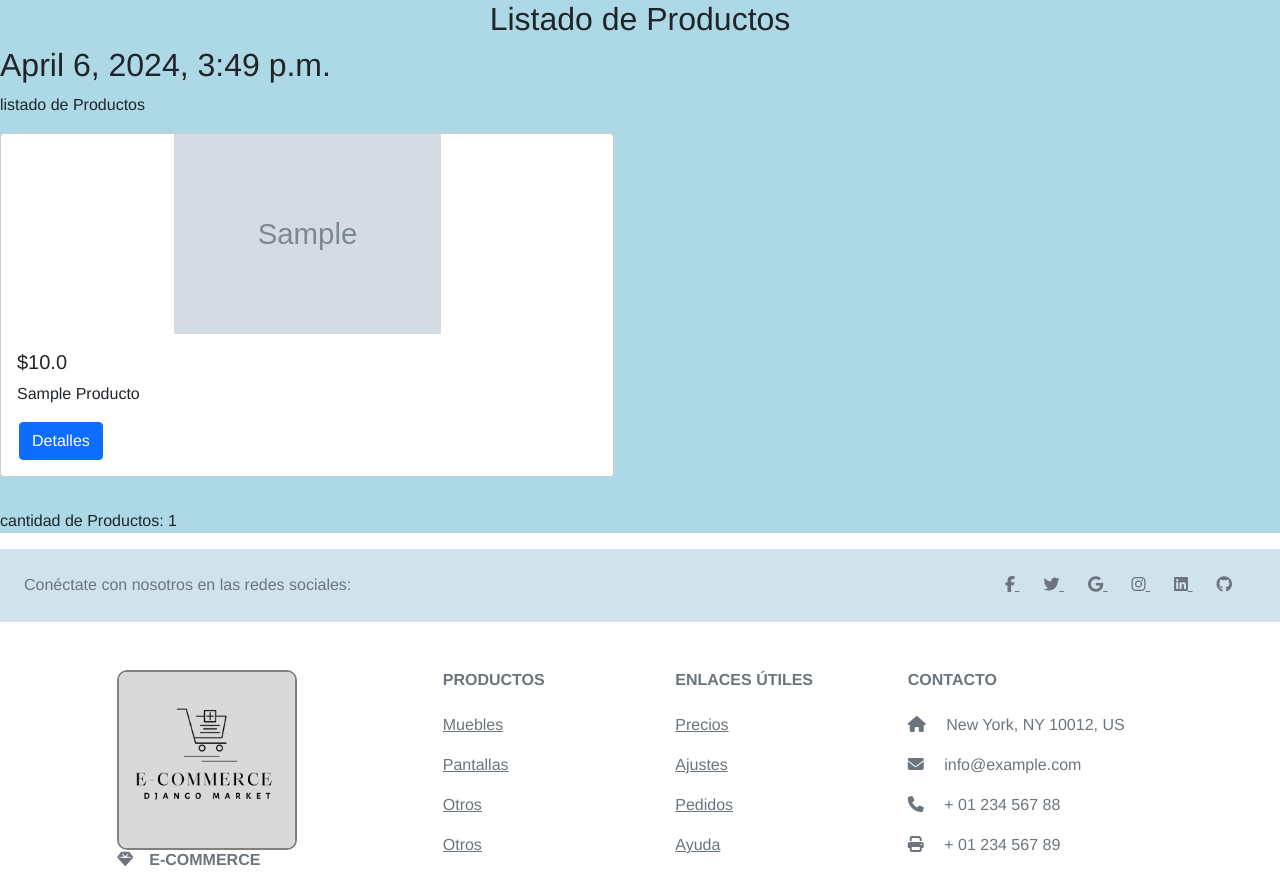
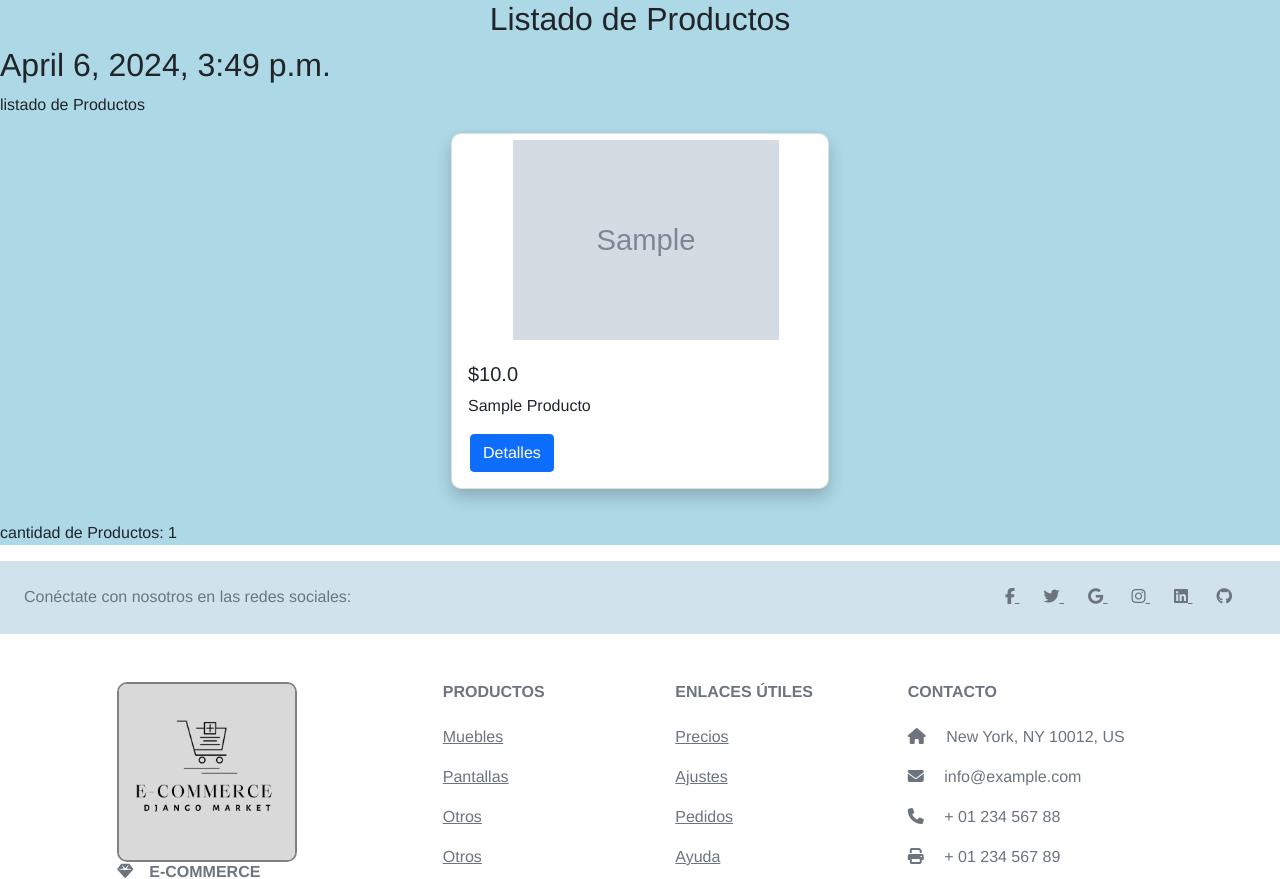
Before and after one commit to DiegoGomezcor4/proyectodjango, a Django app: page /productos/listado in a window 1280 px wide. Shown: the part 126-1005 px from the top of the page. Run offline with Django 5.2, Linux system fonts and the light colour scheme; a user stored in the database is signed in; tables that the repository leaves empty hold one stand-in row (values such as "Sample post"); grey boxes marked "Sample" are stand-in pictures; some libraries are stand-ins or nearby versions.

Commit message:
mejorado listado productos

```diff
--- a/core/static/css/productos_listado.css
+++ b/core/static/css/productos_listado.css
@@ -1,3 +1,32 @@
 main {
     background-color: lightblue;
 }
+
+.card-container {
+    display: flex;
+    flex-wrap: wrap;
+    justify-content: space-around;
+    align-items: center;
+    margin: 10px;
+}
+
+.card {
+    width: 30%;
+    margin-bottom: 1rem;
+    border-radius: 10px;
+    box-shadow: 0 8px 16px rgba(0, 0, 0, 0.2);
+    transition: transform 0.3s ease; /* Agrega una transición suave al transformar */
+}
+
+.card:hover {
+    box-shadow: 0 8px 16px rgba(0, 0, 0, 0.5); /* Cambia la sombra al pasar el mouse */
+    transform: translateY(-5px); /* Desplaza la tarjeta 5px hacia arriba al pasar el mouse */
+    background-color: rgb(132, 203, 226);
+}
+
+.card img {
+    width: 100%;
+    height: 200px; /* Ajusta la altura según tus necesidades */
+    object-fit: contain; /* Cambia a contain para que la imagen se ajuste sin recortar */
+    margin: 6px;
+}
--- a/core/templates/productos_listado.html
+++ b/core/templates/productos_listado.html
@@ -9,25 +9,7 @@
 
     <h2>{{ fecha_actual }}</h2>
     <p>listado de Productos</p>
-    <style>
-        .card-container {
-            display: flex;
-            flex-wrap: wrap;
-            justify-content: space-between;
-        }
 
-        .card {
-            width: 48%;
-            margin-bottom: 1rem;
-            border: 1px solid #ccc; /* Añade un borde para visualizar el tamaño de la tarjeta */
-        }
-
-        .card img {
-            width: 100%;
-            height: 200px; /* Ajusta la altura según tus necesidades */
-            object-fit: contain; /* Cambia a contain para que la imagen se ajuste sin recortar */
-        }
-    </style>
 
     <ul class="list-unstyled">
         <div class="card-container">
```
